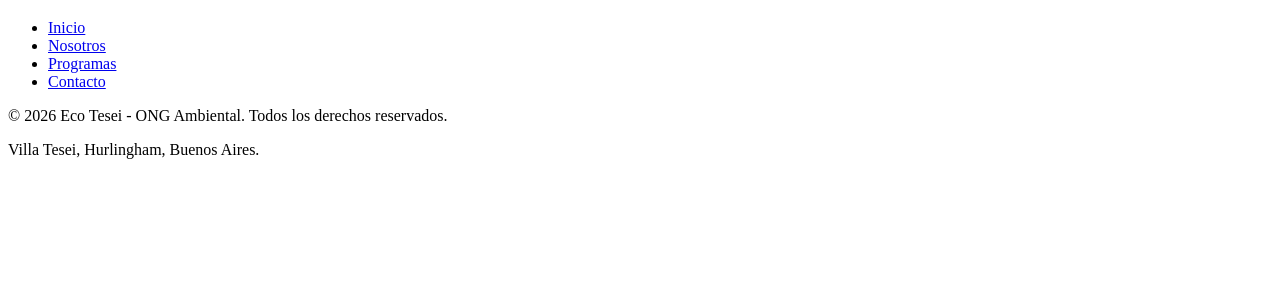
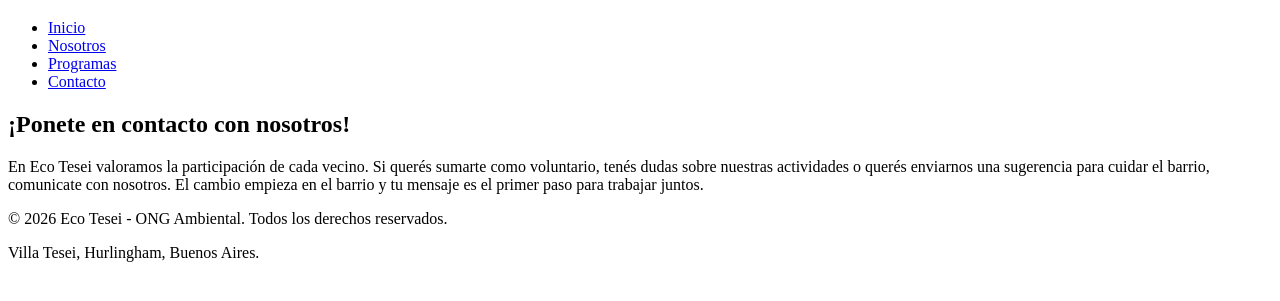
Before and after one commit to Emanuelgc96/Proyecto-ONG, a plain HTML site: page Proyecto-ONG/contacto.html in a window 1280 px wide. Shown: the part 61-362 px from the top of the page. Drawn offline with Linux system fonts and the light colour scheme.

Commit message:
feat: encabezado y presentacion inicial

```diff
--- a/Proyecto-ONG/contacto.html
+++ b/Proyecto-ONG/contacto.html
@@ -18,6 +18,11 @@
         </nav>
     </header>
     <main>
+        <section>
+            <h2>¡Ponete en contacto con nosotros!</h2>
+            <p>En Eco Tesei valoramos la participación de cada vecino. Si querés sumarte como voluntario, tenés dudas sobre nuestras actividades o querés enviarnos una sugerencia para cuidar el barrio, comunicate con nosotros. El cambio empieza en el barrio y tu mensaje es el primer paso para trabajar juntos.</p>
+        </section>
+
 
     </main>
     <footer>
```
